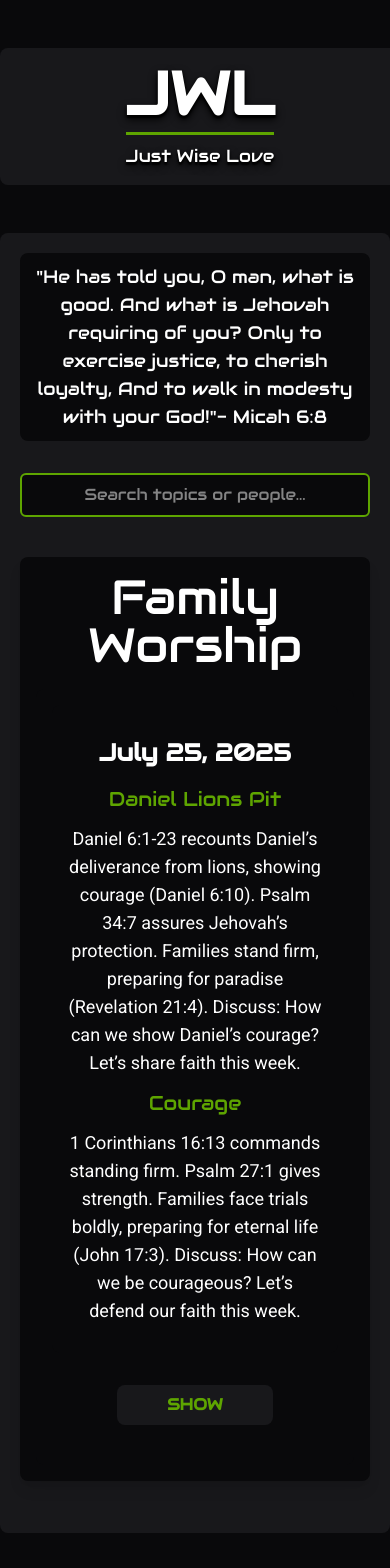
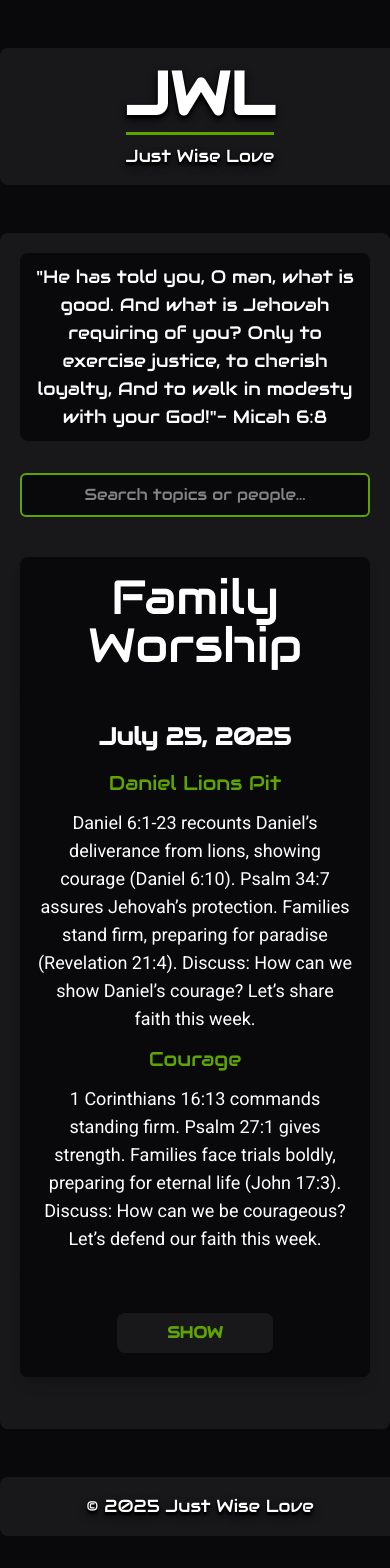
Before and after one commit to glenniii-dev/justwiselove, a React (Vite) app: page / in a window 390 px wide. Shown: the top 1568 px of the page. Built offline with nearby package versions, Linux system fonts and the light colour scheme.

Commit message:
Fixed padding so it fills better on a phone

```diff
--- a/src/components/FamilyWorship.jsx
+++ b/src/components/FamilyWorship.jsx
@@ -53,9 +53,9 @@ function FamilyWorship() {
   }
 
   return (
-    <div className="mt-10 bg-zinc-950 w-full text-white p-4 rounded-lg shadow-lg">
+    <div className="mt-10 bg-zinc-950 w-full text-white pt-4 rounded-lg shadow-lg">
       <h2 className="text-5xl font-thin mb-5">Family Worship</h2>
-      <div className="bg-zinc-950 p-4 rounded-lg">
+      <div className="bg-zinc-950 rounded-lg">
         {currentWeek ? (
           <>
             {renderWeekContent(currentWeek)}
```
